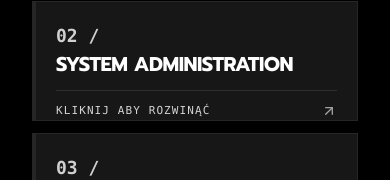
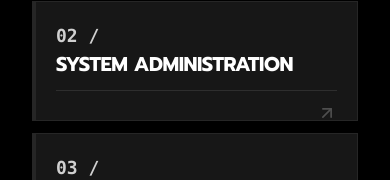
Before and after one commit to mkko120/mkko120.pl, a Next.js app: page / in a window 390 px wide. Shown: the part 559-739 px from the top of the page. Built offline with nearby package versions, Linux system fonts and the light colour scheme.

Commit message:
style: remove text labels from HomeCard bottom bar and keep clean arrow indicator

```diff
--- a/src/components/homeCard.tsx
+++ b/src/components/homeCard.tsx
@@ -80,15 +80,12 @@ export default function HomeCard({ list }: { list: HomeCardProps[] }) {
                                 </div>
                             </div>
 
-                            {/* Footer / Click State Indicator */}
-                            <div className="z-10 flex items-center justify-between w-full pt-3 border-t border-white/10">
-                                <span className="text-[11px] uppercase font-mono tracking-widest text-neutral-300">
-                                    {isActive ? "SEKCJA AKTYWNA" : "KLIKNIJ ABY ROZWINĄĆ"}
-                                </span>
+                            {/* Minimalist Bottom Indicator */}
+                            <div className="z-10 flex items-center justify-end w-full pt-3 border-t border-white/10">
                                 <ArrowRight
                                     className={cn(
-                                        "w-4 h-4 md:w-5 md:h-5 transition-transform duration-300",
-                                        isActive ? "translate-x-1" : "-rotate-45 opacity-60"
+                                        "w-5 h-5 transition-all duration-300",
+                                        isActive ? "translate-x-1 opacity-100 text-white" : "-rotate-45 opacity-40 text-neutral-400"
                                     )}
                                 />
                             </div>
```
